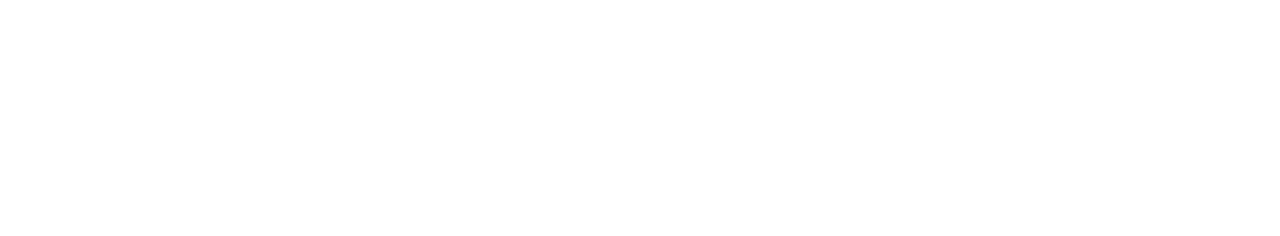
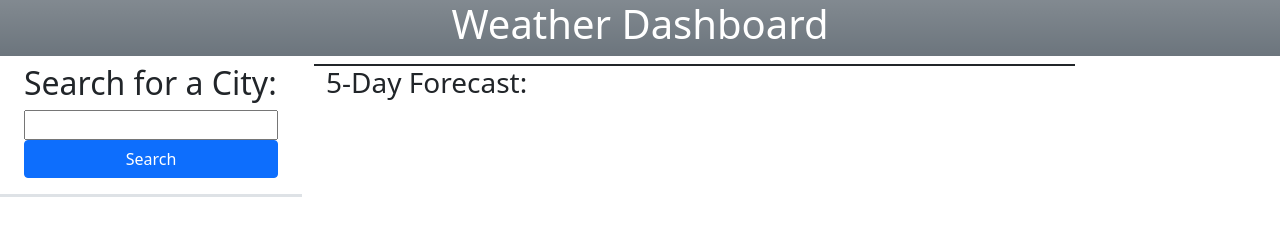
Before and after one commit to AlejandroM2023/M6C_WeatherDashboard, a plain HTML site: page index.html in a window 1280 px wide. Drawn offline with nearby package versions, Linux system fonts and the light colour scheme.

Commit message:
hmtl containers and static content arranged

```diff
--- a/index.html
+++ b/index.html
@@ -16,12 +16,45 @@
     </head>
 
     <body>
-        <header>
-
+        <!--This is for the top title banner-->
+        <header class="row text-center bg-secondary bg-gradient text-white mb-2">
+            <h1>Weather Dashboard</h1>
         </header>
 
-        <main>
+        <main class="row">
 
+            <!--This div is for the search components-->
+            <div class="col col-md-3">
+                <!--for the search form-->
+                <div class="d-flex flex-column border-bottom border-3 pb-3 px-4">
+                    <h2>Search for a City:</h2>
+                    <input type="text">
+                    <button class="btn btn-primary">Search</button>
+                </div>
+                <!--for the search history buttons-->
+                <div class="d-flex flex-column">
+
+                </div>
+            </div>
+
+            <!--This div is for the display components-->
+            <div class="col col-md-7">
+
+                <!--This div is for the current conditions information-->
+                <div class="row  border border-dark ">
+
+
+                </div>
+
+                <h3>5-Day Forecast:</h3>
+
+                <!--This div is for the future conditions information-->
+                <div class="row">
+
+
+                </div>
+
+            </div>
 
 
         </main>
```
